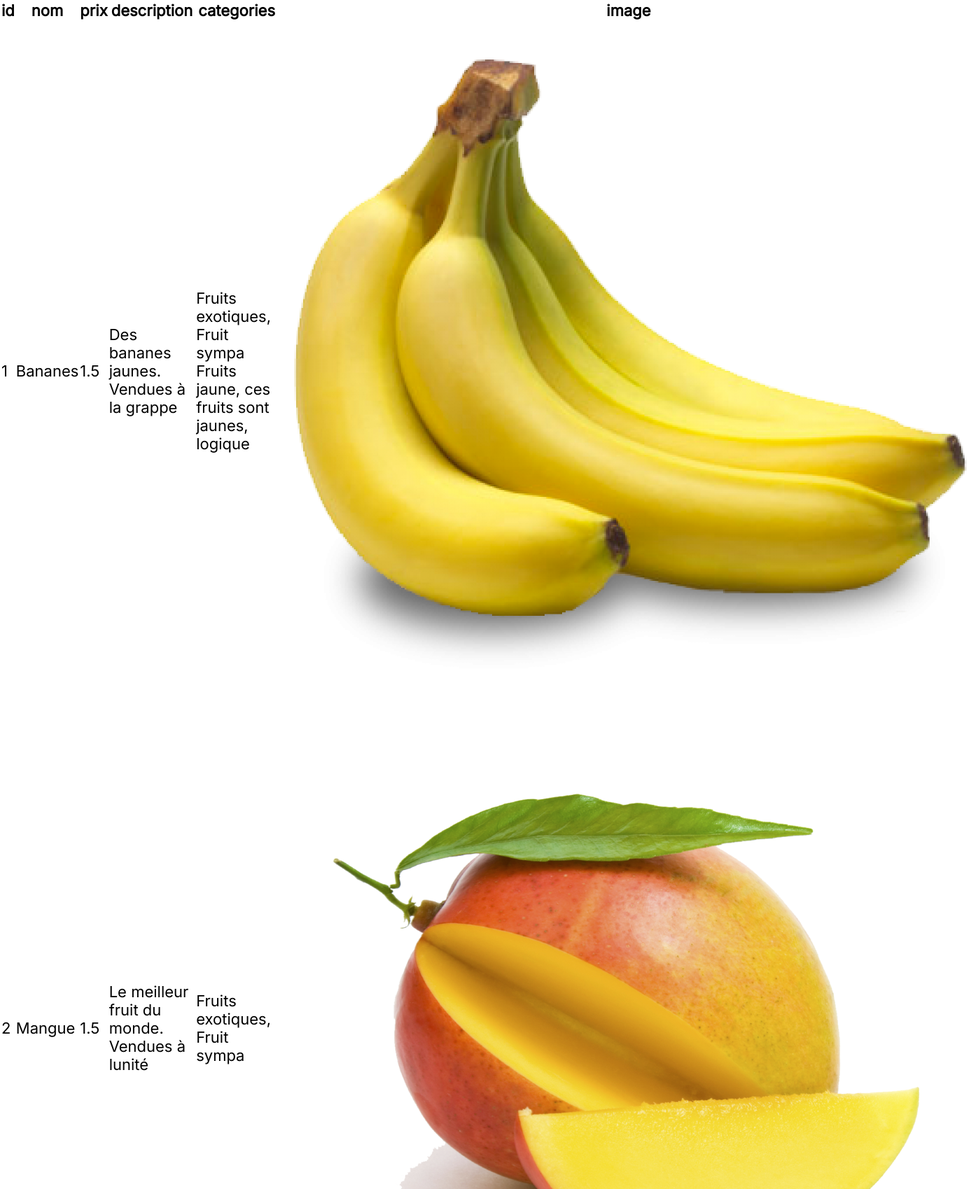
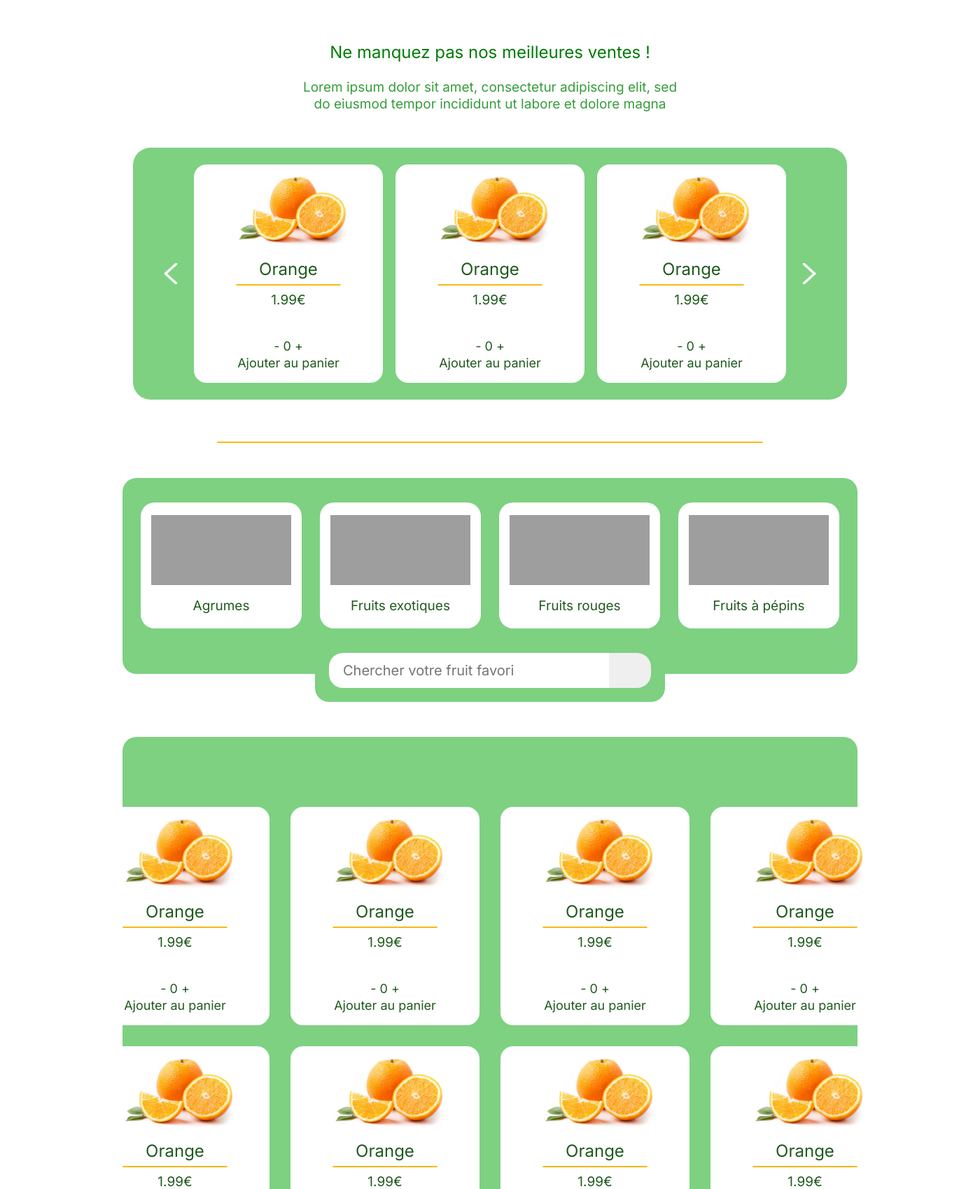
Before and after one commit to Mthieu44/fruits, a CodeIgniter app: page /public_html/index.php/boutique/index in a window 1400 px wide. Shown: the part 80-1779 px from the top of the page at 70% size. Run offline with CodeIgniter, Linux system fonts and the light colour scheme; data comes from the database, SQL or seed files in the repository; grey boxes are pictures that could not be loaded.

Commit message:
produitView

```diff
--- a/fruits/application/config/config.php
+++ b/fruits/application/config/config.php
@@ -23,7 +23,7 @@
 | a PHP script and you can easily do that on your own.
 |
 */
-$config['base_url'] = 'http://172.26.82.54/';
+$config['base_url'] = 'http://localhost/public_html/equipe2-1/fruits';
 
 /*
 |--------------------------------------------------------------------------
--- a/fruits/application/config/database.php
+++ b/fruits/application/config/database.php
@@ -76,8 +76,8 @@
 $db['default'] = array(
 	'dsn'	=> '',
 	'hostname' => 'localhost',
-	'username' => 'equipe2-1',
-	'password' => 'pass',
+	'username' => 'root',
+	'password' => '',
 	'database' => 'fruits_db',
 	'dbdriver' => 'mysqli',
 	'dbprefix' => '',
--- a/fruits/application/views/BoutiqueView.php
+++ b/fruits/application/views/BoutiqueView.php
@@ -9,6 +9,7 @@
   <style>
   <?php include 'css/style.css'; ?>
   <?php include 'css/home.css'; ?>
+  <?php include 'css/boutique.css'; ?>
   </style>
 
   </head>
@@ -38,37 +39,6 @@
             </ul>
             </nav>
         </header>
-
-        <table>
-		<tr>
-			<th> id </th>
-			<th> nom </th>
-			<th> prix </th>
-			<th> description </th>
-			<th> categories </th>
-			<th> image </th>
-		</tr>
-		<?php foreach ($fruits as  $fruit): ?>
-		<tr>
-			<td><?= $fruit->getId_fruit()?></td>
-			<td><?= $fruit->getNom()?></td>
-			<td><?= $fruit->getPrix()?></td>
-			<td><?= $fruit->getDescription()?></td>
-			<td>
-                <?php
-                    foreach ($fruit->getCategory() as $category){
-                        echo($category->getNom() . ', ' . $category->getDescription().'<br>');
-                    }
-                ?>
-            </td>
-			<td>
-                <img src="<?= base_url('img/fruit/'.$fruit->getImage())?>" class="imgtest"/>
-            </td>
-		</tr>
-		<?php endforeach;?>
-	</table>
-
-
         <div class="bestsellers">
         <div class = "top-part">
           <div class="top-text">
@@ -81,7 +51,9 @@
           <img src="<?= base_url('img/back.png')?>" class="fleche" alt="back" />
 
           <div class="card-product">
-            <img src="<?= base_url('img/orange.png')?>" alt="oranges" />
+            <a href="<?=site_url('Produit')?>">
+              <img src="<?= base_url('img/orange.png')?>" alt="oranges" />
+            </a>
               <h2 class="p02">Orange</h2>
               <hr class="line small">
               <p class="p02">1.99€</p>
```
